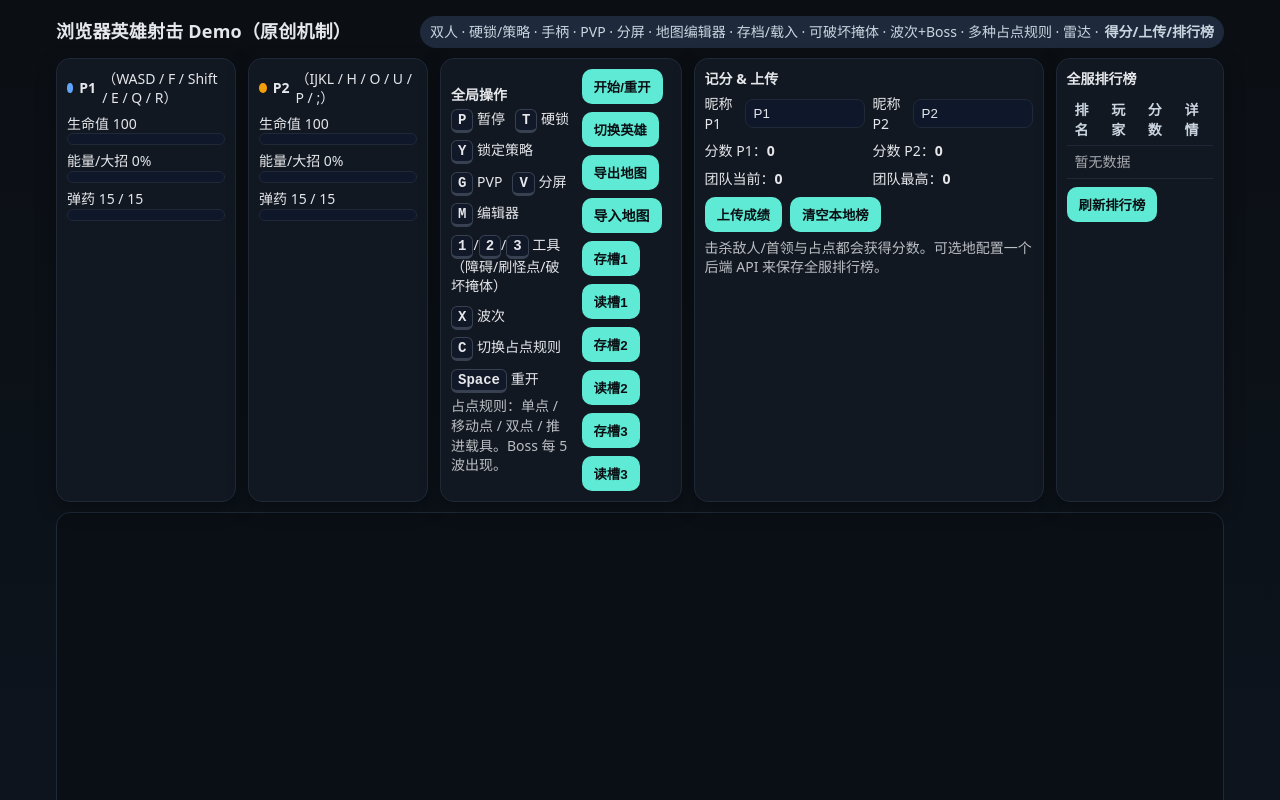
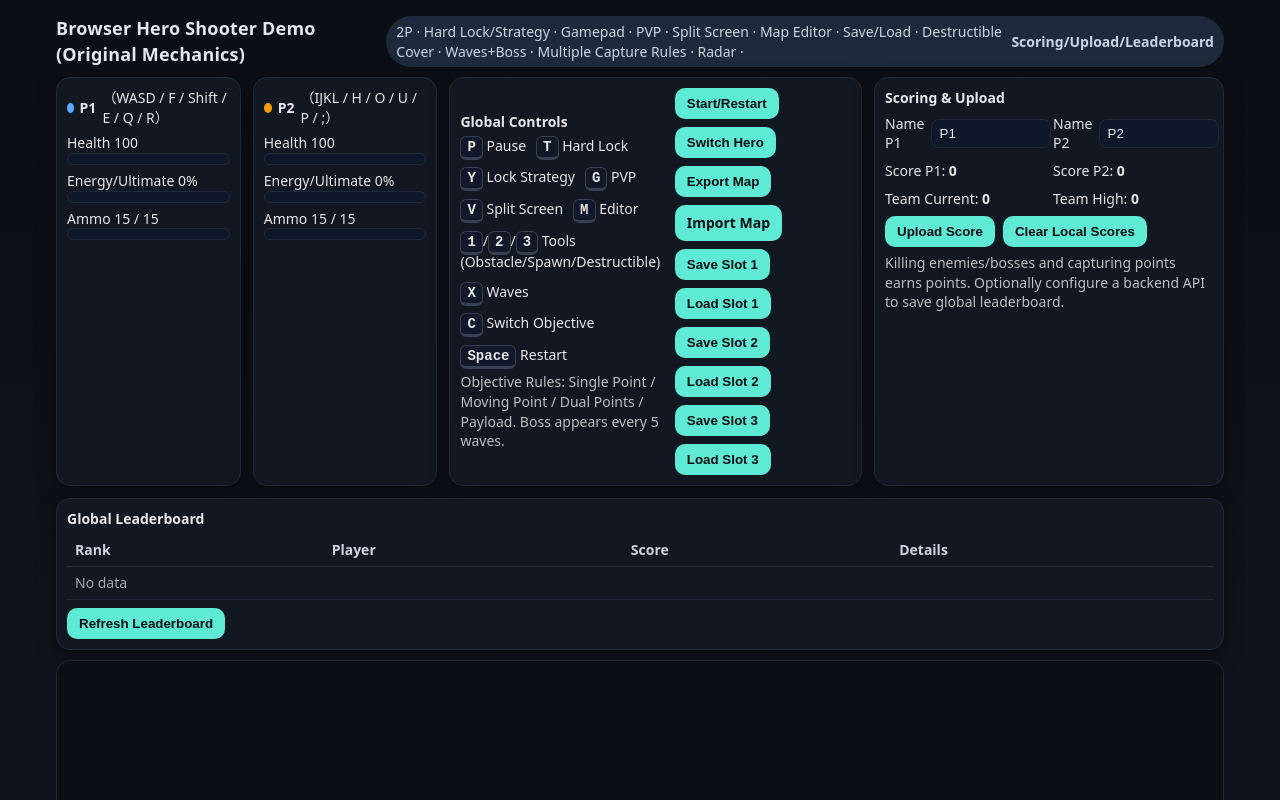
Before and after one commit to CPX-Lab/webgame, a website: page index.html in a window 1280 px wide. Shown: the top 800 px of the page. Drawn offline with Linux system fonts and the light colour scheme; no server answers.

Commit message:
Translate UI from chinese to english

```diff
--- a/index.html
+++ b/index.html
@@ -1,9 +1,9 @@
 <!DOCTYPE html>
-<html lang="zh-CN">
+<html lang="en">
 <head>
   <meta charset="utf-8" />
   <meta name="viewport" content="width=device-width, initial-scale=1" />
-  <title>浏览器英雄射击 Demo · 双人/硬锁/手柄/PVP/分屏/编辑器/存档/破坏掩体/波次/Boss/多规则/雷达/得分/排行榜</title>
+  <title>Browser Hero Shooter Demo · 2P/Hard Lock/Gamepad/PVP/Split Screen/Editor/Save/Load/Destructible Cover/Waves/Boss/Multiple Rules/Radar/Scoring/Leaderboard</title>
   <style>
     :root{ --bg:#0b0f14; --card:#121821; --ui:#1e2a3b; --acc:#5eead4; --hp:#ef4444; --text:#e5e7eb; }
     *{box-sizing:border-box}
@@ -42,91 +42,91 @@
 <body>
   <div id="wrap">
     <header>
-      <h1>浏览器英雄射击 Demo（原创机制）</h1>
-      <div class="pill">双人 · 硬锁/策略 · 手柄 · PVP · 分屏 · 地图编辑器 · 存档/载入 · 可破坏掩体 · 波次+Boss · 多种占点规则 · 雷达 · <b>得分/上传/排行榜</b></div>
+      <h1>Browser Hero Shooter Demo (Original Mechanics)</h1>
+      <div class="pill">2P · Hard Lock/Strategy · Gamepad · PVP · Split Screen · Map Editor · Save/Load · Destructible Cover · Waves+Boss · Multiple Capture Rules · Radar · <b>Scoring/Upload/Leaderboard</b></div>
     </header>
 
     <div id="hud" class="row">
       <div class="card stat p1" style="flex:1">
         <div class="tag"><span class="dot"></span><b>P1</b>（WASD / F / Shift / E / Q / R）</div>
-        <div style="margin-top:6px">生命值 <span id="hpText1">100</span></div>
+        <div style="margin-top:6px">Health <span id="hpText1">100</span></div>
         <div class="bar hp"><span id="hpBar1"></span></div>
-        <div style="margin-top:6px">能量/大招 <span id="ultText1">0%</span></div>
+        <div style="margin-top:6px">Energy/Ultimate <span id="ultText1">0%</span></div>
         <div class="bar"><span id="ultBar1"></span></div>
-        <div style="margin-top:6px">弹药 <span id="ammoText1">15 / 15</span></div>
+        <div style="margin-top:6px">Ammo <span id="ammoText1">15 / 15</span></div>
         <div class="bar"><span id="reloadBar1"></span></div>
       </div>
       <div class="card stat p2" style="flex:1">
         <div class="tag"><span class="dot"></span><b>P2</b>（IJKL / H / O / U / P / ;）</div>
-        <div style="margin-top:6px">生命值 <span id="hpText2">100</span></div>
+        <div style="margin-top:6px">Health <span id="hpText2">100</span></div>
         <div class="bar hp"><span id="hpBar2"></span></div>
-        <div style="margin-top:6px">能量/大招 <span id="ultText2">0%</span></div>
+        <div style="margin-top:6px">Energy/Ultimate <span id="ultText2">0%</span></div>
         <div class="bar"><span id="ultBar2"></span></div>
-        <div style="margin-top:6px">弹药 <span id="ammoText2">15 / 15</span></div>
+        <div style="margin-top:6px">Ammo <span id="ammoText2">15 / 15</span></div>
         <div class="bar"><span id="reloadBar2"></span></div>
       </div>
       <div class="card" style="flex:2.4;display:flex;align-items:center;gap:12px;justify-content:space-between">
         <div>
-          <div style="font-weight:700;margin-bottom:4px">全局操作</div>
+          <div style="font-weight:700;margin-bottom:4px">Global Controls</div>
           <div style="display:flex;gap:10px;flex-wrap:wrap">
-            <div><kbd>P</kbd> 暂停</div>
-            <div><kbd>T</kbd> 硬锁</div>
-            <div><kbd>Y</kbd> 锁定策略</div>
+            <div><kbd>P</kbd> Pause</div>
+            <div><kbd>T</kbd> Hard Lock</div>
+            <div><kbd>Y</kbd> Lock Strategy</div>
             <div><kbd>G</kbd> PVP</div>
-            <div><kbd>V</kbd> 分屏</div>
-            <div><kbd>M</kbd> 编辑器</div>
-            <div><kbd>1</kbd>/<kbd>2</kbd>/<kbd>3</kbd> 工具（障碍/刷怪点/破坏掩体）</div>
-            <div><kbd>X</kbd> 波次</div>
-            <div><kbd>C</kbd> 切换占点规则</div>
-            <div><kbd>Space</kbd> 重开</div>
+            <div><kbd>V</kbd> Split Screen</div>
+            <div><kbd>M</kbd> Editor</div>
+            <div><kbd>1</kbd>/<kbd>2</kbd>/<kbd>3</kbd> Tools (Obstacle/Spawn/Destructible)</div>
+            <div><kbd>X</kbd> Waves</div>
+            <div><kbd>C</kbd> Switch Objective</div>
+            <div><kbd>Space</kbd> Restart</div>
           </div>
-          <div class="hint" style="margin-top:6px">占点规则：单点 / 移动点 / 双点 / 推进载具。Boss 每 5 波出现。</div>
+          <div class="hint" style="margin-top:6px">Objective Rules: Single Point / Moving Point / Dual Points / Payload. Boss appears every 5 waves.</div>
         </div>
         <div style="display:flex;gap:8px;align-items:center;flex-wrap:wrap">
-          <button id="startBtn" class="btn">开始/重开</button>
-          <button id="heroBtn" class="btn">切换英雄</button>
-          <button id="exportBtn" class="btn">导出地图</button>
-          <label class="btn" for="importFile" style="display:inline-block;cursor:pointer">导入地图</label>
+          <button id="startBtn" class="btn">Start/Restart</button>
+          <button id="heroBtn" class="btn">Switch Hero</button>
+          <button id="exportBtn" class="btn">Export Map</button>
+          <label class="btn" for="importFile" style="display:inline-block;cursor:pointer">Import Map</label>
           <input id="importFile" type="file" accept="application/json" style="display:none" />
           <div class="slotbar">
-            <button class="btn" id="save1">存槽1</button>
-            <button class="btn" id="load1">读槽1</button>
-            <button class="btn" id="save2">存槽2</button>
-            <button class="btn" id="load2">读槽2</button>
-            <button class="btn" id="save3">存槽3</button>
-            <button class="btn" id="load3">读槽3</button>
+            <button class="btn" id="save1">Save Slot 1</button>
+            <button class="btn" id="load1">Load Slot 1</button>
+            <button class="btn" id="save2">Save Slot 2</button>
+            <button class="btn" id="load2">Load Slot 2</button>
+            <button class="btn" id="save3">Save Slot 3</button>
+            <button class="btn" id="load3">Load Slot 3</button>
           </div>
         </div>
       </div>
 
       <div class="card" style="flex:1.6">
-        <div style="font-weight:700;margin-bottom:6px">记分 & 上传</div>
+        <div style="font-weight:700;margin-bottom:6px">Scoring & Upload</div>
         <div class="scoregrid">
-          <div class="field"><span>昵称 P1</span><input id="name1" placeholder="P1" /></div>
-          <div class="field"><span>昵称 P2</span><input id="name2" placeholder="P2" /></div>
-          <div>分数 P1：<b id="score1">0</b></div>
-          <div>分数 P2：<b id="score2">0</b></div>
-          <div>团队当前：<b id="teamscore">0</b></div>
-          <div>团队最高：<b id="hiscoreTeam">0</b></div>
+          <div class="field"><span>Name P1</span><input id="name1" placeholder="P1" /></div>
+          <div class="field"><span>Name P2</span><input id="name2" placeholder="P2" /></div>
+          <div>Score P1: <b id="score1">0</b></div>
+          <div>Score P2: <b id="score2">0</b></div>
+          <div>Team Current: <b id="teamscore">0</b></div>
+          <div>Team High: <b id="hiscoreTeam">0</b></div>
         </div>
         <div style="display:flex;gap:8px;margin-top:8px;flex-wrap:wrap">
-          <button id="uploadBtn" class="btn" title="可选：配置后端地址后上传成绩">上传成绩</button>
-          <button id="clearScoreBtn" class="btn" title="清除本地最高分">清空本地榜</button>
+          <button id="uploadBtn" class="btn" title="Optional: Configure backend URL to upload scores">Upload Score</button>
+          <button id="clearScoreBtn" class="btn" title="Clear local high scores">Clear Local Scores</button>
         </div>
-        <div class="hint" style="margin-top:6px">击杀敌人/首领与占点都会获得分数。可选地配置一个后端 API 来保存全服排行榜。</div>
+        <div class="hint" style="margin-top:6px">Killing enemies/bosses and capturing points earns points. Optionally configure a backend API to save global leaderboard.</div>
       </div>
 
       <div class="card" style="flex:1.6">
-        <div style="font-weight:700;margin-bottom:6px">全服排行榜</div>
-        <div class="hint" id="lbHint">未启用（在源码 backend.enabled=true 且配置 backend.leaderboardUrl 后可用）</div>
+        <div style="font-weight:700;margin-bottom:6px">Global Leaderboard</div>
+        <div class="hint" id="lbHint">Not enabled (set backend.enabled=true and configure backend.leaderboardUrl in source code)</div>
         <table class="table" style="margin-top:6px">
           <thead>
-            <tr><th>排名</th><th>玩家</th><th>分数</th><th>详情</th></tr>
+            <tr><th>Rank</th><th>Player</th><th>Score</th><th>Details</th></tr>
           </thead>
-          <tbody id="lbBody"><tr><td colspan="4" style="opacity:.7">暂无数据</td></tr></tbody>
+          <tbody id="lbBody"><tr><td colspan="4" style="opacity:.7">No data</td></tr></tbody>
         </table>
         <div style="display:flex;gap:8px;margin-top:8px;flex-wrap:wrap">
-          <button id="refreshLbBtn" class="btn">刷新排行榜</button>
+          <button id="refreshLbBtn" class="btn">Refresh Leaderboard</button>
         </div>
       </div>
     </div>
@@ -135,7 +135,7 @@
     <canvas id="canvas" width="960" height="540" tabindex="0"></canvas>
 
     <footer>
-      提示：教学用 2D 顶视角原创小游戏（HTML5 Canvas）。未使用任何受版权保护的素材或名称。
+      Note: Educational 2D top-down original mini-game (HTML5 Canvas). No copyrighted materials or names used.
     </footer>
   </div>
 
@@ -164,8 +164,8 @@
   };
 
   const heroStyles=[
-    {name:"疾风", tint1:"#60a5fa", tint2:"#93c5fd", tweak:{spd:1.1, damage:0.9, reload:0.9}},
-    {name:"壁垒", tint1:"#f59e0b", tint2:"#fbbf24", tweak:{spd:0.95, damage:1.1, reload:1.1}},
+    {name:"Swift", tint1:"#60a5fa", tint2:"#93c5fd", tweak:{spd:1.1, damage:0.9, reload:0.9}},
+    {name:"Fortress", tint1:"#f59e0b", tint2:"#fbbf24", tweak:{spd:0.95, damage:1.1, reload:1.1}},
   ];
   let heroIdx=0;
 
@@ -405,14 +405,14 @@
       ],
       team: teamScore
     };
-    if(!backend.enabled){ alert('后端未启用。'); return; }
+    if(!backend.enabled){ alert('Backend not enabled.'); return; }
     fetch(backend.submitUrl,{
       method:'POST',
       headers:{'Content-Type':'application/json', ...(backend.token? {Authorization:'Bearer '+backend.token}:{})},
       body:JSON.stringify(payload)
     }).then(r=>r.json().catch(()=>null)).then(res=>{
-      console.log('提交完成',res||''); alert('成绩已提交！'); fetchLeaderboard();
-    }).catch(err=>{ console.error(err); alert('提交失败：'+err.message); });
+      console.log('Submission complete',res||''); alert('Score submitted!'); fetchLeaderboard();
+    }).catch(err=>{ console.error(err); alert('Submission failed: '+err.message); });
   }
 
   function getTeamScore(){ return Math.round((players[0]?.score||0) + (players[1]?.score||0)); }
@@ -426,7 +426,7 @@
 
   // ======= 排行榜 =======
   function escapeHtml(s){ const map={'&':'&amp;','<':'&lt;','>':'&gt;','"':'&quot;','\'':'&#39;'}; return String(s).replace(/[&<>"']/g, ch=>map[ch]); }
-  function modeLabel(m){ return ['单点','移动点','双点','载具'][m] ?? m; }
+  function modeLabel(m){ return ['Single Point','Moving Point','Dual Points','Payload'][m] ?? m; }
   function renderLeaderboard(data){
     const body=document.getElementById('lbBody');
     const hint=document.getElementById('lbHint');
@@ -437,31 +437,31 @@
     list=list.slice(0, backend.leaderboardLimit||10);
     if(body){
       body.innerHTML = list.length ? list.map((e,i)=>{
-        const name = e.name || e.player || (e.players && e.players[0]?.name) || '匿名';
+        const name = e.name || e.player || (e.players && e.players[0]?.name) || 'Anonymous';
         const score = Math.round(e.score ?? e.team ?? 0);
         const ts = e.timestamp || e.time || e.createdAt || e.updatedAt || Date.now();
         const timeStr = new Date(ts).toLocaleString();
         const modeStr = modeLabel(e.mode);
-        const waveStr = (e.wave!=null)? ` / 波${e.wave}` : '';
+        const waveStr = (e.wave!=null)? ` / Wave ${e.wave}` : '';
         return `<tr><td>${i+1}</td><td>${escapeHtml(name)}</td><td>${score}</td><td><span class="badge">${modeStr}${waveStr}</span> · ${escapeHtml(timeStr)}</td></tr>`;
-      }).join('') : `<tr><td colspan="4" style="opacity:.7">暂无数据</td></tr>`;
+      }).join('') : `<tr><td colspan="4" style="opacity:.7">No data</td></tr>`;
     }
   }
   async function fetchLeaderboard(){
     const hint=document.getElementById('lbHint');
-    if(!backend.enabled || !backend.leaderboardUrl){ if(hint) hint.textContent='未启用（在源码 backend.enabled=true 且配置 backend.leaderboardUrl 后可用）'; renderLeaderboard([]); return; }
-    if(hint) hint.textContent='加载中…';
+    if(!backend.enabled || !backend.leaderboardUrl){ if(hint) hint.textContent='Not enabled (set backend.enabled=true and configure backend.leaderboardUrl in source code)'; renderLeaderboard([]); return; }
+    if(hint) hint.textContent='Loading...';
     try{
       const r = await fetch(backend.leaderboardUrl, { headers: backend.token? {Authorization:'Bearer '+backend.token}:{}});
       const res = await r.json().catch(()=>null);
       if(hint) hint.textContent='';
       renderLeaderboard(res||[]);
-    }catch(e){ console.error(e); if(hint) hint.textContent='加载失败：'+e.message; renderLeaderboard([]); }
+    }catch(e){ console.error(e); if(hint) hint.textContent='Load failed: '+e.message; renderLeaderboard([]); }
   }
 
-  // 主循环
+  // Main loop
   function drawGrid(cam){
-    ctx.fillStyle="#0b1220"; // 背景
+    ctx.fillStyle="#0b1220"; // Background
     ctx.clearRect(0,0,canvas.width,canvas.height);
     ctx.fillRect(0,0,canvas.width,canvas.height);
     const grid=60; ctx.strokeStyle="#0f1b2e"; ctx.lineWidth=1;
@@ -475,29 +475,29 @@
   function drawRadar(x,y,w,h){ const sx=w/cfg.worldW, sy=h/cfg.worldH; ctx.save(); ctx.translate(x,y); ctx.fillStyle="rgba(0,0,0,0.35)"; ctx.fillRect(0,0,w,h); ctx.strokeStyle="#1f2937"; ctx.strokeRect(0,0,w,h); ctx.strokeStyle="rgba(94,234,212,0.8)"; if(objMode!==3){ ctx.beginPath(); ctx.arc(cfg.point.x*sx, cfg.point.y*sy, cfg.point.r*sx, 0, Math.PI*2); ctx.stroke(); if(objMode===2){ ctx.beginPath(); ctx.arc(cfg.pointB.x*sx, cfg.pointB.y*sy, cfg.pointB.r*sx, 0, Math.PI*2); ctx.stroke(); } } else { const cart=payloadPos(); ctx.strokeStyle="#5eead4"; ctx.strokeRect(cfg.payload.pathA.x*sx-2,cfg.payload.pathA.y*sy-2,4,4); ctx.strokeRect(cfg.payload.pathB.x*sx-2,cfg.payload.pathB.y*sy-2,4,4); ctx.fillStyle="#5eead4"; ctx.fillRect(cart.x*sx-2,cart.y*sy-2,4,4); } ctx.strokeStyle="rgba(148,163,184,0.6)"; for(const o of obstacles){ ctx.beginPath(); ctx.arc(o.x*sx, o.y*sy, o.r*sx, 0, Math.PI*2); ctx.stroke(); } ctx.fillStyle="rgba(239,68,68,0.9)"; for(const e of enemies){ ctx.fillRect(e.x*sx-1, e.y*sy-1, 2,2); } if(players[0]){ ctx.fillStyle="#60a5fa"; ctx.fillRect(players[0].x*sx-2, players[0].y*sy-2, 4,4); } if(players[1]){ ctx.fillStyle="#f59e0b"; ctx.fillRect(players[1].x*sx-2, players[1].y*sy-2, 4,4); } ctx.restore(); }
 
   function draw(){
-    if(splitOn && !editorOn){ ctx.save(); ctx.beginPath(); ctx.rect(0,0,canvas.width/2,canvas.height); ctx.clip(); drawScene(cam1); drawRadar(12,12,140,82); ctx.restore(); ctx.save(); ctx.beginPath(); ctx.rect(canvas.width/2,0,canvas.width/2,canvas.height); ctx.clip(); drawScene(cam2); drawRadar(canvas.width/2+12,12,140,82); ctx.restore(); ctx.fillStyle="#1f2937"; ctx.fillRect(canvas.width/2-1,0,2,canvas.height); ctx.fillStyle="#e5e7eb"; ctx.font="14px system-ui"; ctx.fillText(`P1 视角`,12,20); ctx.fillText(`P2 视角`,canvas.width/2+12,20); }
-    else { drawScene(camera); ctx.fillStyle="#e5e7eb"; ctx.font="16px system-ui"; const modeLabelTxt=['单点','移动点','双点','载具'][objMode]; const s1=Math.round(players[0]?.score||0), s2=Math.round(players[1]?.score||0); const team=getTeamScore(); ctx.fillText(`进度:${Math.floor(scoreP)}% | 规则:${modeLabelTxt} | 分数 P1:${s1} / P2:${s2} / 团队:${team}（最高 ${hiTeam}） | 硬锁:${hardLock?'开':'关'} | 策略:${['最近','残血','视锥'][lockMode]} | PVP:${pvpOn?'开':'关'} | 波次:${wavesOn?('第'+wave+(enemies.length? '波':'波（间歇）')):'关'} | 手柄:P1 ${pads[0]?'✓':'×'} / P2 ${pads[1]?'✓':'×'}`, 16, 24);
-      // 右上角雷达
+    if(splitOn && !editorOn){ ctx.save(); ctx.beginPath(); ctx.rect(0,0,canvas.width/2,canvas.height); ctx.clip(); drawScene(cam1); drawRadar(12,12,140,82); ctx.restore(); ctx.save(); ctx.beginPath(); ctx.rect(canvas.width/2,0,canvas.width/2,canvas.height); ctx.clip(); drawScene(cam2); drawRadar(canvas.width/2+12,12,140,82); ctx.restore(); ctx.fillStyle="#1f2937"; ctx.fillRect(canvas.width/2-1,0,2,canvas.height); ctx.fillStyle="#e5e7eb"; ctx.font="14px system-ui"; ctx.fillText(`P1 View`,12,20); ctx.fillText(`P2 View`,canvas.width/2+12,20); }
+    else { drawScene(camera); ctx.fillStyle="#e5e7eb"; ctx.font="16px system-ui"; const modeLabelTxt=['Single Point','Moving Point','Dual Points','Payload'][objMode]; const s1=Math.round(players[0]?.score||0), s2=Math.round(players[1]?.score||0); const team=getTeamScore(); ctx.fillText(`Progress:${Math.floor(scoreP)}% | Mode:${modeLabelTxt} | Score P1:${s1} / P2:${s2} / Team:${team} (High ${hiTeam}) | Hard Lock:${hardLock?'On':'Off'} | Strategy:${['Nearest','Low HP','Cone'][lockMode]} | PVP:${pvpOn?'On':'Off'} | Waves:${wavesOn?('Wave '+wave+(enemies.length? '':' (Break)')):'Off'} | Gamepad:P1 ${pads[0]?'✓':'×'} / P2 ${pads[1]?'✓':'×'}`, 16, 24);
+      // Top-right radar
       drawRadar(canvas.width-160,16,140,82);
-      // 覆盖层/提示 or 开局横幅
-      if(gamePaused && !editorOn){ ctx.fillStyle="rgba(0,0,0,0.45)"; ctx.fillRect(camera.x, camera.y, canvas.width, canvas.height); ctx.fillStyle="#e5e7eb"; ctx.textAlign='center'; ctx.font="28px system-ui"; ctx.fillText('按 开始/空格 键开始', camera.x+canvas.width/2, camera.y+canvas.height/2); ctx.textAlign='left'; }
-      else if(bannerOn){ ctx.save(); ctx.globalAlpha=0.9; ctx.fillStyle="#e5e7eb"; ctx.textAlign='center'; ctx.font="32px system-ui"; ctx.fillText('游戏开始！', camera.x+canvas.width/2, camera.y+canvas.height/2); ctx.textAlign='left'; ctx.restore(); }
+      // Overlay/hint or start banner
+      if(gamePaused && !editorOn){ ctx.fillStyle="rgba(0,0,0,0.45)"; ctx.fillRect(camera.x, camera.y, canvas.width, canvas.height); ctx.fillStyle="#e5e7eb"; ctx.textAlign='center'; ctx.font="28px system-ui"; ctx.fillText('Press Start/Space to begin', camera.x+canvas.width/2, camera.y+canvas.height/2); ctx.textAlign='left'; }
+      else if(bannerOn){ ctx.save(); ctx.globalAlpha=0.9; ctx.fillStyle="#e5e7eb"; ctx.textAlign='center'; ctx.font="32px system-ui"; ctx.fillText('Game Start!', camera.x+canvas.width/2, camera.y+canvas.height/2); ctx.textAlign='left'; ctx.restore(); }
     }
   }
 
   // 主循环
   function loop(){ requestAnimationFrame(loop); const dt=Math.min((now()-(_last||now()))/1000,1/30); _last=now(); pollPads();
-    // 相机
+    // Camera
     if(splitOn && !editorOn && players.length){ const p1=players[0], p2=players[1]; cam1.x=lerp(cam1.x, clamp(p1.x - canvas.width/4, 0, cfg.worldW-canvas.width/2), 0.12); cam1.y=lerp(cam1.y, clamp(p1.y - canvas.height/2, 0, cfg.worldH-canvas.height), 0.12); cam2.x=lerp(cam2.x, clamp(p2.x - canvas.width/4, 0, cfg.worldW-canvas.width/2), 0.12); cam2.y=lerp(cam2.y, clamp(p2.y - canvas.height/2, 0, cfg.worldH-canvas.height), 0.12); } else if(players.length){ const cx=(players[0].x+players[1].x)/2, cy=(players[0].y+players[1].y)/2; camera.x=lerp(camera.x, clamp(cx - canvas.width/2, 0, cfg.worldW-canvas.width), 0.12); camera.y=lerp(camera.y, clamp(cy - canvas.height/2, 0, cfg.worldH-canvas.height), 0.12); }
 
     if(!gamePaused){ players.forEach(p=>!p.dead&&p.step(dt)); bullets.forEach(b=>b.step(dt)); ebullets.forEach(b=>b.step(dt)); enemies.forEach(e=>e.step(dt)); fx.forEach(f=>f.step?f.step(dt):0);
-      // 碰撞：敌弹/玩家弹 -> 玩家
+      // Collision: Enemy bullets/Player bullets -> Player
       for(const p of players){ for(const eb of ebullets){ if(!p.dead && !eb.dead && Math.hypot(eb.x-p.x, eb.y-p.y)<16){ p.takeDamage(eb.damage); eb.dead=true; } } if(pvpOn){ for(const b of bullets){ if(!b.dead && b.owner!==p && Math.hypot(b.x-p.x,b.y-p.y)<16){ p.takeDamage(b.damage*0.9); b.dead=true; } } } }
-      // 玩家弹 -> 敌人/Boss
+      // Player bullets -> Enemy/Boss
       for(const b of bullets){ for(const e of enemies){ if(!b.dead && !e.dead && Math.hypot(b.x-e.x,b.y-e.y)<(e.radius||16)){ if(e.takeDamage) e.takeDamage(b.damage, b.owner); b.dead=true; } } }
-      // 清理
+      // Cleanup
       const clean=a=>{ for(let i=a.length-1;i>=0;i--) if(a[i].dead) a.splice(i,1); }; clean(bullets); clean(ebullets); clean(enemies); clean(fx); for(let i=obstacles.length-1;i>=0;i--) if(obstacles[i].dead) obstacles.splice(i,1);
-      // 目标 & 胜负
+      // Objective & Win/Lose
       updateObjective(dt);
       if(wavesOn && enemies.length===0) nextWave();
       if(!wavesOn && objMode!==3 && scoreP>=100) gamePaused=true;
@@ -507,16 +507,16 @@
     draw();
   }
 
-  // 自适应
+  // Responsive
   function onResize(){ const w=canvas.clientWidth; canvas.style.height=(w*9/16)+"px"; }
   addEventListener('resize', onResize); onResize();
 
-  // 启动
+  // Startup
   document.getElementById('exportBtn').onclick=exportMap;
-  // 恢复昵称
+  // Restore names
   document.getElementById('name1').value=localStorage.getItem('name1')||'P1';
   document.getElementById('name2').value=localStorage.getItem('name2')||'P2';
-  // 进页面拉一次榜
+  // Load leaderboard on page load
   fetchLeaderboard();
   loop();
   </script>
```
Also changed, not shown: factorization_analysis/factorization_comparison.png (deleted), 1 other file.
